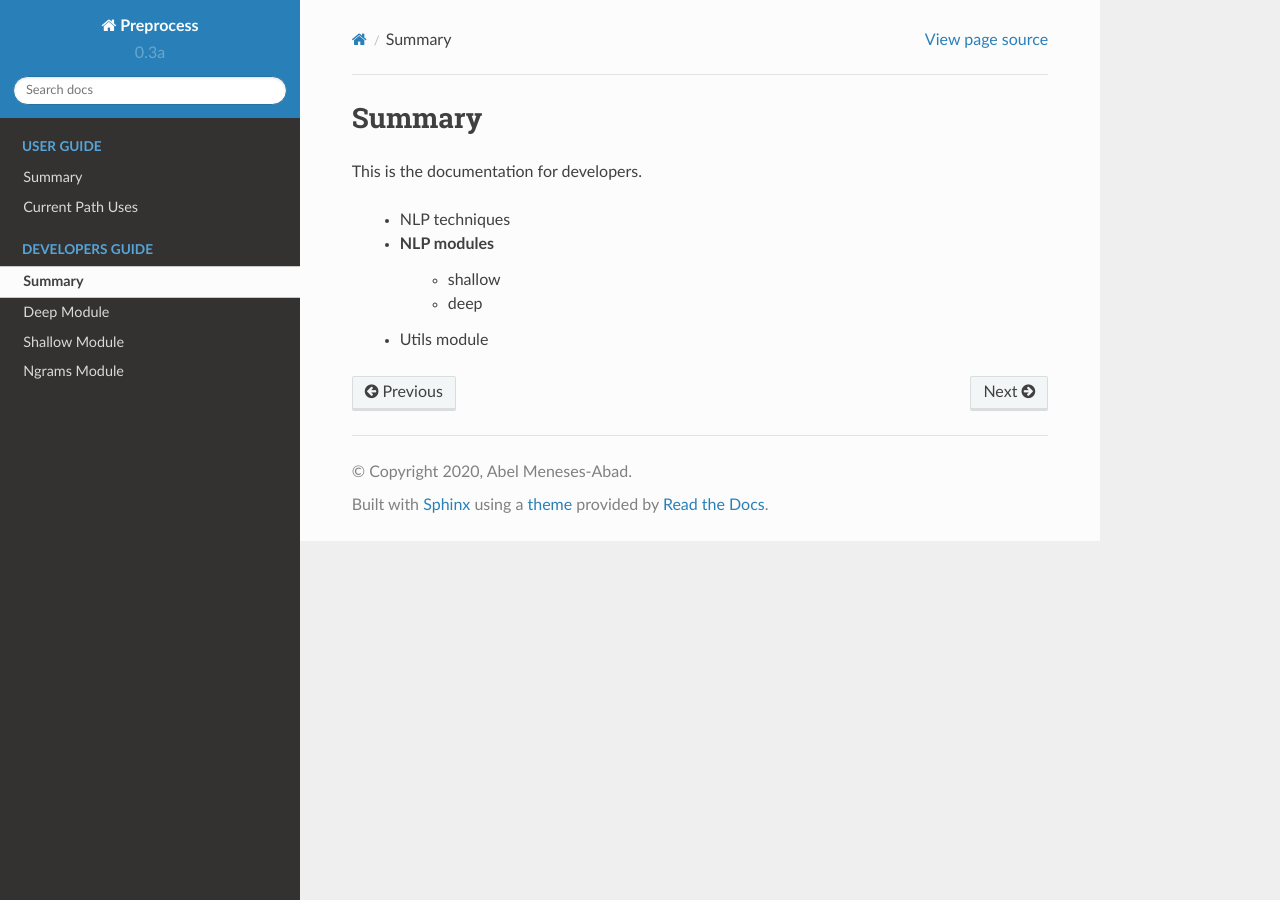
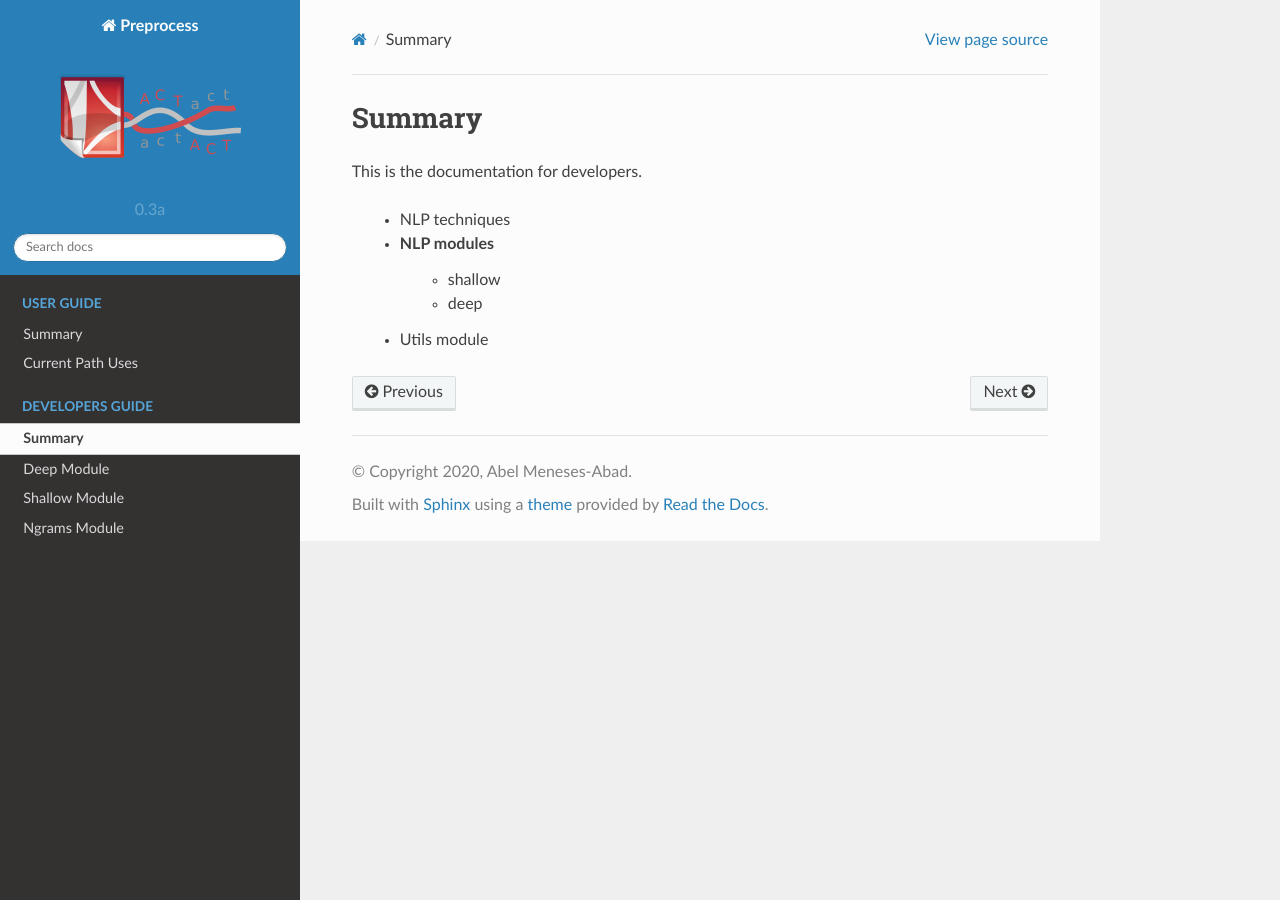
Before and after one commit to sorice/preprocess, a Sphinx documentation site: the page built from docs/tutorial/dev_guide_summary.rst, in a window 1280 px wide. Built offline with Sphinx 7.4.7 and the Read the Docs theme 2.0.0, drawn with Linux system fonts in a browser that asks for light colours; formulas are drawn with MathJax 3.

Commit message:
[design][doc] adding a logo for the doc

```diff
--- a/docs/conf.py
+++ b/docs/conf.py
@@ -176,7 +176,7 @@ if not on_rtd:
 
 # The name of an image file (relative to this directory) to place at the top
 # of the sidebar.
-#html_logo = None
+html_logo = "_static/preprocess.png"
 
 # The name of an image file (within the static path) to use as favicon of the
 # docs.  This file should be a Windows icon file (.ico) being 16x16 or 32x32
```
Also changed, not shown: docs/_static/preprocess.png (added), docs/imgs/gnome-mime-application-pdf.svg (added), 1 other file.
